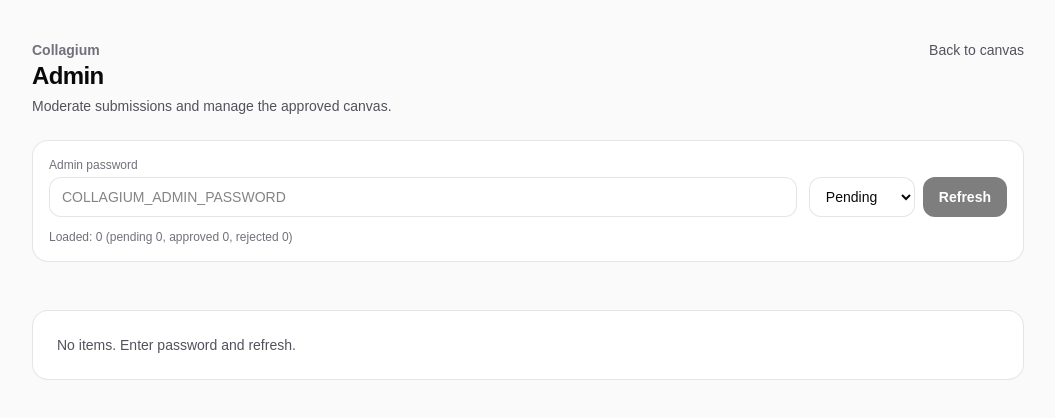
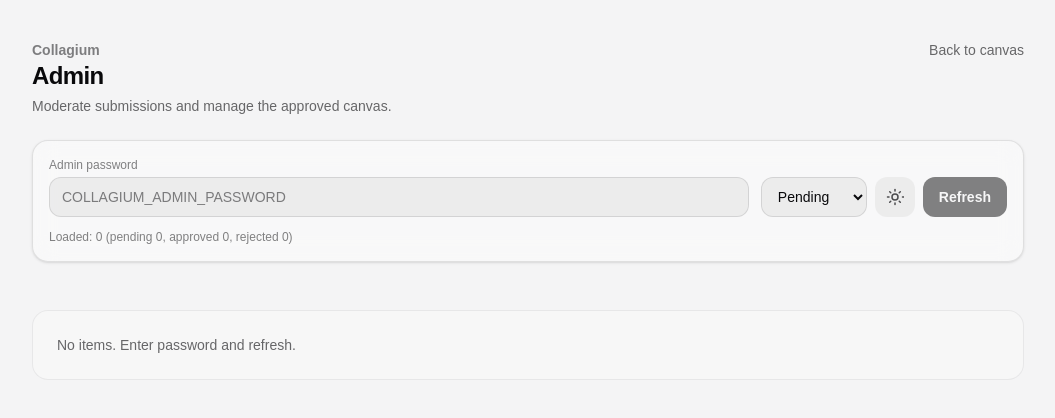
Before and after one commit to s4nj1th/collagium, a Next.js app: page /admin in a window 1280 px wide. Shown: the top 418 px of the page, without its empty margins (112-1167 px from the left). Built offline with nearby package versions, Linux system fonts and the light colour scheme.

Commit message:
feat: implement theme-aware styling and dark mode support across canvas UI components

```diff
--- a/app/admin/page.tsx
+++ b/app/admin/page.tsx
@@ -3,6 +3,7 @@
 import { useEffect, useMemo, useState } from "react";
 import { deleteImageAction, updateImageAction } from "@/app/lib/actions";
 import type { CollageImage, ImageStatus } from "@/app/lib/types";
+import { useThemeStore } from "@/app/lib/useThemeStore";
 
 type AdminImage = CollageImage;
 
@@ -37,6 +38,7 @@
   const [images, setImages] = useState<AdminImage[]>([]);
   const [error, setError] = useState<string | null>(null);
   const [busy, setBusy] = useState(false);
+  const { theme, toggleTheme } = useThemeStore();
 
   const canQuery = password.trim().length > 0;
 
@@ -106,33 +108,33 @@
   };
 
   return (
-    <div className="min-h-full bg-zinc-50 text-zinc-950 dark:bg-black dark:text-zinc-50">
+    <div className="min-h-screen bg-bg-app text-text-main transition-colors duration-300">
       <div className="mx-auto flex max-w-5xl flex-col gap-6 px-4 py-10">
         <div className="flex items-start justify-between gap-4">
           <div>
-            <div className="text-sm font-semibold text-zinc-500 dark:text-zinc-400">
+            <div className="text-sm font-semibold opacity-50">
               Collagium
             </div>
             <h1 className="text-2xl font-semibold tracking-tight">Admin</h1>
-            <p className="mt-1 text-sm text-zinc-600 dark:text-zinc-400">
+            <p className="mt-1 text-sm opacity-60">
               Moderate submissions and manage the approved canvas.
             </p>
           </div>
-          <a className="text-sm text-zinc-600 hover:text-zinc-950 dark:text-zinc-300 dark:hover:text-white" href="/">
+          <a className="text-sm opacity-60 hover:opacity-100 hover:underline transition-all" href="/">
             Back to canvas
           </a>
         </div>
 
-        <div className="rounded-2xl border border-black/10 bg-white p-4 dark:border-white/10 dark:bg-white/5">
+        <div className="rounded-2xl border border-border-glass bg-bg-glass p-4 shadow-sm backdrop-blur-md">
           <div className="flex flex-col gap-3 sm:flex-row sm:items-end sm:justify-between">
             <label className="flex flex-1 flex-col gap-1 text-sm">
-              <span className="text-xs text-zinc-500 dark:text-zinc-400">Admin password</span>
+              <span className="text-xs opacity-50">Admin password</span>
               <input
                 value={password}
                 onChange={(e) => setPassword(e.target.value)}
                 placeholder="COLLAGIUM_ADMIN_PASSWORD"
                 type="password"
-                className="h-10 rounded-xl border border-black/10 bg-white px-3 text-sm outline-none focus:ring-2 focus:ring-black/10 dark:border-white/10 dark:bg-black/40 dark:focus:ring-white/15"
+                className="h-10 rounded-xl border border-border-glass bg-black/5 dark:bg-white/5 px-3 text-sm outline-none focus:ring-2 focus:ring-black/10 dark:focus:ring-white/10"
               />
             </label>
 
@@ -140,14 +142,25 @@
               <select
                 value={status}
                 onChange={(e) => setStatus(e.target.value as ImageStatus)}
-                className="h-10 rounded-xl border border-black/10 bg-white px-3 text-sm dark:border-white/10 dark:bg-black/40"
+                className="h-10 rounded-xl border border-border-glass bg-black/5 dark:bg-white/5 px-3 text-sm outline-none"
               >
                 <option value="pending">Pending</option>
                 <option value="approved">Approved</option>
                 <option value="rejected">Rejected</option>
               </select>
               <button
-                className="h-10 rounded-xl bg-black px-4 text-sm font-semibold text-white hover:bg-zinc-800 disabled:opacity-50 dark:bg-white dark:text-black dark:hover:bg-zinc-200"
+                onClick={toggleTheme}
+                className="flex h-10 w-10 items-center justify-center rounded-xl bg-black/5 dark:bg-white/5 text-text-main/70 transition-colors hover:bg-black/10 dark:hover:bg-white/10 hover:text-text-main"
+                title={`Switch to ${theme === "dark" ? "light" : "dark"} mode`}
+              >
+                {theme === "dark" ? (
+                  <svg xmlns="http://www.w3.org/2000/svg" width="18" height="18" viewBox="0 0 24 24" fill="none" stroke="currentColor" strokeWidth="2" strokeLinecap="round" strokeLinejoin="round"><circle cx="12" cy="12" r="4"/><path d="M12 2v2"/><path d="M12 20v2"/><path d="m4.93 4.93 1.41 1.41"/><path d="m17.66 17.66 1.41 1.41"/><path d="M2 12h2"/><path d="M22 12h2"/><path d="m6.34 17.66-1.41 1.41"/><path d="m19.07 4.93-1.41 1.41"/></svg>
+                ) : (
+                  <svg xmlns="http://www.w3.org/2000/svg" width="18" height="18" viewBox="0 0 24 24" fill="none" stroke="currentColor" strokeWidth="2" strokeLinecap="round" strokeLinejoin="round"><path d="M12 3a6 6 0 0 0 9 9 9 9 0 1 1-9-9Z"/></svg>
+                )}
+              </button>
+              <button
+                className="h-10 rounded-xl bg-text-main px-4 text-sm font-bold text-bg-app hover:opacity-90 disabled:opacity-50"
                 onClick={() => void load()}
                 disabled={!canQuery || busy}
                 type="button"
@@ -157,7 +170,7 @@
             </div>
           </div>
 
-          <div className="mt-3 text-xs text-zinc-500 dark:text-zinc-400">
+          <div className="mt-3 text-xs opacity-50">
             Loaded: {images.length} (pending {counts.pending}, approved {counts.approved}, rejected{" "}
             {counts.rejected})
           </div>
@@ -168,23 +181,23 @@
           {images.map((img) => (
             <div
               key={img.id}
-              className="rounded-2xl border border-black/10 bg-white p-4 dark:border-white/10 dark:bg-white/5"
+              className="rounded-2xl border border-border-glass bg-bg-glass p-4 transition-all hover:border-text-main/20"
             >
               <div className="flex items-start justify-between gap-3">
                 <div className="min-w-0">
-                  <div className="truncate text-sm font-semibold">{img.id}</div>
-                  <div className="mt-1 text-xs text-zinc-500 dark:text-zinc-400">
+                  <div className="truncate text-sm font-semibold opacity-90">{img.id}</div>
+                  <div className="mt-1 text-xs opacity-50">
                     {new Date(img.created_at).toLocaleString()}
                   </div>
                 </div>
-                <div className="shrink-0 rounded-lg px-2 py-1 text-xs font-medium text-white/90 dark:text-black/80"
+                <div className="shrink-0 rounded-lg px-2 py-1 text-xs font-bold uppercase tracking-wider text-white/90 dark:text-black/80"
                   style={{
                     background:
                       img.status === "approved"
-                        ? "rgba(16,185,129,0.25)"
+                        ? "rgba(16,185,129,0.8)"
                         : img.status === "rejected"
-                          ? "rgba(239,68,68,0.25)"
-                          : "rgba(59,130,246,0.25)",
+                          ? "rgba(239,68,68,0.8)"
+                          : "rgba(59,130,246,0.8)",
                   }}
                 >
                   {img.status}
@@ -194,7 +207,7 @@
               <div className="mt-3 aspect-video w-full overflow-hidden rounded-xl bg-black/5 dark:bg-black/30 flex items-center justify-center p-4">
                 {img.element_type === "text" ? (
                   <div
-                    className="text-center text-xl text-zinc-800 dark:text-zinc-100"
+                    className="text-center text-xl"
                     style={{ fontFamily: "var(--font-caveat)" }}
                   >
                     {img.text_content}
@@ -211,34 +224,34 @@
               </div>
 
               <div className="mt-2 flex items-center gap-2">
-                <span className="rounded bg-zinc-100 px-1.5 py-0.5 text-[10px] font-bold uppercase tracking-wider text-zinc-500 dark:bg-zinc-800 dark:text-zinc-400">
+                <span className="rounded bg-black/5 dark:bg-white/5 px-1.5 py-0.5 text-[10px] font-bold uppercase tracking-wider opacity-60">
                   {img.element_type}
                 </span>
               </div>
 
-              <div className="mt-3 grid grid-cols-2 gap-3 text-xs text-zinc-600 dark:text-zinc-300">
+              <div className="mt-3 grid grid-cols-2 gap-3 text-xs opacity-70">
                 <div>
-                  <div className="text-[11px] text-zinc-500 dark:text-zinc-400">x / y</div>
+                  <div className="text-[11px] opacity-60">x / y</div>
                   <div className="font-mono">
                     {Math.round(img.x)} / {Math.round(img.y)}
                   </div>
                 </div>
                 <div>
-                  <div className="text-[11px] text-zinc-500 dark:text-zinc-400">rot / scale</div>
+                  <div className="text-[11px] opacity-60">rot / scale</div>
                   <div className="font-mono">
                     {Math.round(img.rotation)}° / {img.scale.toFixed(2)}
                   </div>
                 </div>
                 <div>
-                  <div className="text-[11px] text-zinc-500 dark:text-zinc-400">z</div>
+                  <div className="text-[11px] opacity-60">z</div>
                   <div className="font-mono">{img.z_index}</div>
                 </div>
                 <div>
-                  <div className="text-[11px] text-zinc-500 dark:text-zinc-400">locked</div>
+                  <div className="text-[11px] opacity-60">locked</div>
                   <div className="font-mono">{img.locked ? "true" : "false"}</div>
                 </div>
                 <div>
-                  <div className="text-[11px] text-zinc-500 dark:text-zinc-400">frame</div>
+                  <div className="text-[11px] opacity-60">frame</div>
                   <div className="font-mono capitalize">{img.frame || "none"}</div>
                 </div>
               </div>
@@ -246,7 +259,7 @@
               <div className="mt-4 flex flex-wrap gap-2">
                 {img.status !== "approved" ? (
                   <button
-                    className="h-9 rounded-xl bg-emerald-500/15 px-3 text-sm font-semibold text-emerald-700 hover:bg-emerald-500/20 disabled:opacity-50 dark:text-emerald-200"
+                    className="h-9 rounded-xl bg-emerald-500/10 px-3 text-sm font-semibold text-emerald-600 dark:text-emerald-400 hover:bg-emerald-500/20 disabled:opacity-50"
                     onClick={() => void patch(img.id, { status: "approved" })}
                     disabled={!canQuery || busy}
                     type="button"
@@ -256,7 +269,7 @@
                 ) : null}
                 {img.status !== "rejected" ? (
                   <button
-                    className="h-9 rounded-xl bg-red-500/15 px-3 text-sm font-semibold text-red-700 hover:bg-red-500/20 disabled:opacity-50 dark:text-red-200"
+                    className="h-9 rounded-xl bg-red-500/10 px-3 text-sm font-semibold text-red-600 dark:text-red-400 hover:bg-red-500/20 disabled:opacity-50"
                     onClick={() => void patch(img.id, { status: "rejected" })}
                     disabled={!canQuery || busy}
                     type="button"
@@ -265,7 +278,7 @@
                   </button>
                 ) : null}
                 <button
-                  className="h-9 rounded-xl bg-black/5 px-3 text-sm font-semibold text-zinc-800 hover:bg-black/10 disabled:opacity-50 dark:bg-white/10 dark:text-white dark:hover:bg-white/15"
+                  className="h-9 rounded-xl bg-black/5 dark:bg-white/5 px-3 text-sm font-semibold opacity-70 hover:opacity-100 hover:bg-black/10 dark:hover:bg-white/10 disabled:opacity-50"
                   onClick={() => void patch(img.id, { locked: !img.locked })}
                   disabled={!canQuery || busy}
                   type="button"
@@ -273,7 +286,7 @@
                   {img.locked ? "Unlock" : "Lock"}
                 </button>
                 <button
-                  className="h-9 rounded-xl bg-black/5 px-3 text-sm font-semibold text-zinc-800 hover:bg-black/10 disabled:opacity-50 dark:bg-white/10 dark:text-white dark:hover:bg-white/15"
+                  className="h-9 rounded-xl bg-black/5 dark:bg-white/5 px-3 text-sm font-semibold opacity-70 hover:opacity-100 hover:bg-black/10 dark:hover:bg-white/10 disabled:opacity-50"
                   onClick={() => void bringToFront(img.id)}
                   disabled={!canQuery || busy}
                   type="button"
@@ -281,7 +294,7 @@
                   Bring Front
                 </button>
                 <button
-                  className="h-9 rounded-xl bg-black/5 px-3 text-sm font-semibold text-zinc-800 hover:bg-black/10 disabled:opacity-50 dark:bg-white/10 dark:text-white dark:hover:bg-white/15"
+                  className="h-9 rounded-xl bg-black/5 dark:bg-white/5 px-3 text-sm font-semibold opacity-70 hover:opacity-100 hover:bg-black/10 dark:hover:bg-white/10 disabled:opacity-50"
                   onClick={() => void sendToBack(img.id)}
                   disabled={!canQuery || busy}
                   type="button"
@@ -302,7 +315,7 @@
         </div>
 
         {images.length === 0 ? (
-          <div className="rounded-2xl border border-black/10 bg-white p-6 text-sm text-zinc-600 dark:border-white/10 dark:bg-white/5 dark:text-zinc-300">
+          <div className="rounded-2xl border border-border-glass bg-bg-glass p-6 text-sm opacity-60">
             No items. Enter password and refresh.
           </div>
         ) : null}
--- a/app/globals.css
+++ b/app/globals.css
@@ -1,28 +1,44 @@
 @import "tailwindcss";
 
 :root {
-  --background: #ffffff;
-  --foreground: #171717;
+  --bg-app: #f4f4f5;
+  --text-main: #09090b;
+  --bg-glass: rgba(255, 255, 255, 0.4);
+  --border-glass: rgba(0, 0, 0, 0.1);
+  --canvas-bg: #e4e4e7;
+  --canvas-grid: rgba(0, 0, 0, 0.05);
+}
+
+.dark {
+  --bg-app: #0a0a0a;
+  --text-main: #ffffff;
+  --bg-glass: rgba(0, 0, 0, 0.4);
+  --border-glass: rgba(255, 255, 255, 0.1);
+  --canvas-bg: #000000;
+  --canvas-grid: rgba(255, 255, 255, 0.05);
 }
 
 @theme inline {
-  --color-background: var(--background);
-  --color-foreground: var(--foreground);
+  --color-bg-app: var(--bg-app);
+  --color-text-main: var(--text-main);
+  --color-bg-glass: var(--bg-glass);
+  --color-border-glass: var(--border-glass);
+
   --font-sans: var(--font-geist-sans);
   --font-mono: var(--font-geist-mono);
 }
 
-@media (prefers-color-scheme: dark) {
-  :root {
-    --background: #0a0a0a;
-    --foreground: #ededed;
-  }
+body {
+  background: var(--bg-app);
+  color: var(--text-main);
+  font-family: Arial, Helvetica, sans-serif;
+  transition: background-color 0.3s ease, color 0.3s ease;
 }
 
-body {
-  background: var(--background);
-  color: var(--foreground);
-  font-family: Arial, Helvetica, sans-serif;
+button,
+[role="button"],
+a {
+  cursor: pointer;
 }
 
 html,
--- /dev/null
+++ b/app/lib/useThemeStore.ts
@@ -0,0 +1,44 @@
+"use client";
+
+import { create } from "zustand";
+import { persist } from "zustand/middleware";
+
+type Theme = "light" | "dark";
+
+type ThemeState = {
+  theme: Theme;
+  toggleTheme: () => void;
+  setTheme: (theme: Theme) => void;
+};
+
+export const useThemeStore = create<ThemeState>()(
+  persist(
+    (set, get) => ({
+      theme: "dark", // default
+      toggleTheme: () => {
+        const next = get().theme === "dark" ? "light" : "dark";
+        set({ theme: next });
+        applyTheme(next);
+      },
+      setTheme: (theme) => {
+        set({ theme });
+        applyTheme(theme);
+      },
+    }),
+    {
+      name: "collagium-theme",
+      onRehydrateStorage: () => (state) => {
+        if (state) applyTheme(state.theme);
+      },
+    }
+  )
+);
+
+function applyTheme(theme: Theme) {
+  if (typeof window === "undefined") return;
+  if (theme === "dark") {
+    document.documentElement.classList.add("dark");
+  } else {
+    document.documentElement.classList.remove("dark");
+  }
+}
--- a/app/ui/CollageCanvasPage.tsx
+++ b/app/ui/CollageCanvasPage.tsx
@@ -7,12 +7,14 @@
 import { createClient } from "@/utils/supabase/client";
 import { useRef } from "react";
 import { Lightbox } from "@/app/ui/canvas/Lightbox";
+import { useThemeStore } from "@/app/lib/useThemeStore";
 
 export function CollageCanvasPage() {
   const canvasRef = useRef<CollageCanvasHandle>(null);
   const [approved, setApproved] = useState<CollageImage[]>([]);
   const [refreshKey, setRefreshKey] = useState(0);
   const [isCollapsed, setIsCollapsed] = useState(false);
+  const { theme, toggleTheme } = useThemeStore();
 
   // Initial fetch
   useEffect(() => {
@@ -52,35 +54,47 @@
   }, []);
 
   return (
-    <div className="relative flex-1 bg-zinc-950 text-zinc-50 overflow-hidden flex flex-col">
+    <div className="relative flex-1 bg-bg-app text-text-main overflow-hidden flex flex-col">
       <CollageCanvas ref={canvasRef} images={approved} />
 
       <div className="pointer-events-none absolute inset-x-0 top-0 flex justify-center p-3 sm:p-5">
-        <div className="pointer-events-auto w-full max-w-xl overflow-hidden rounded-[2rem] border border-white/10 bg-black/40 shadow-2xl shadow-black/80 backdrop-blur-3xl transition-all duration-500 ease-in-out">
+        <div className="pointer-events-auto w-full max-w-xl overflow-hidden rounded-[2rem] border border-border-glass bg-bg-glass shadow-2xl shadow-black/10 backdrop-blur-3xl transition-all duration-500 ease-in-out">
           <div className="flex items-center justify-between gap-3 px-6 py-4">
             <div className="flex items-center gap-3">
               <button
                 onClick={() => setIsCollapsed(!isCollapsed)}
-                className="flex h-8 w-8 items-center justify-center rounded-full bg-white/5 text-white/40 transition-all hover:bg-white/10 hover:text-white"
+                className="flex h-8 w-8 items-center justify-center rounded-full bg-black/5 dark:bg-white/5 text-text-main/40 transition-all hover:bg-black/10 dark:hover:bg-white/10 hover:text-text-main"
+                title={isCollapsed ? "Expand Tools" : "Collapse Tools"}
               >
                 <div className={`transition-transform duration-300 ${isCollapsed ? "-rotate-90" : "rotate-0"}`}>
                   <svg xmlns="http://www.w3.org/2000/svg" width="18" height="18" viewBox="0 0 24 24" fill="none" stroke="currentColor" strokeWidth="2.5" strokeLinecap="round" strokeLinejoin="round"><path d="m6 9 6 6 6-6"/></svg>
                 </div>
               </button>
-              <div className="text-lg font-bold tracking-tight text-white">
+              <div className="text-lg font-bold tracking-tight text-text-main">
                 Collagium
               </div>
             </div>
 
             <div className="flex items-center gap-2">
               <button
+                onClick={toggleTheme}
+                className="flex h-8 w-8 items-center justify-center rounded-full bg-black/5 dark:bg-white/5 text-text-main/70 transition-colors hover:bg-black/10 dark:hover:bg-white/10 hover:text-text-main"
+                title={`Switch to ${theme === "dark" ? "light" : "dark"} mode`}
+              >
+                {theme === "dark" ? (
+                  <svg xmlns="http://www.w3.org/2000/svg" width="16" height="16" viewBox="0 0 24 24" fill="none" stroke="currentColor" strokeWidth="2" strokeLinecap="round" strokeLinejoin="round"><circle cx="12" cy="12" r="4"/><path d="M12 2v2"/><path d="M12 20v2"/><path d="m4.93 4.93 1.41 1.41"/><path d="m17.66 17.66 1.41 1.41"/><path d="M2 12h2"/><path d="M22 12h2"/><path d="m6.34 17.66-1.41 1.41"/><path d="m19.07 4.93-1.41 1.41"/></svg>
+                ) : (
+                  <svg xmlns="http://www.w3.org/2000/svg" width="16" height="16" viewBox="0 0 24 24" fill="none" stroke="currentColor" strokeWidth="2" strokeLinecap="round" strokeLinejoin="round"><path d="M12 3a6 6 0 0 0 9 9 9 9 0 1 1-9-9Z"/></svg>
+                )}
+              </button>
+              <button
                 onClick={() => canvasRef.current?.download()}
-                className="rounded-full bg-white/5 px-3 py-1 text-[11px] font-semibold text-white/70 transition-colors hover:bg-white/10 hover:text-white"
+                className="rounded-full bg-black/5 dark:bg-white/5 px-3 py-1 text-[11px] font-semibold text-text-main/70 transition-colors hover:bg-black/10 dark:hover:bg-white/10 hover:text-text-main"
               >
                 Snapshot
               </button>
               <a
-                className="rounded-full bg-white/5 px-3 py-1 text-[11px] font-semibold text-white/70 transition-colors hover:bg-white/10 hover:text-white"
+                className="rounded-full bg-black/5 dark:bg-white/5 px-3 py-1 text-[11px] font-semibold text-text-main/70 transition-colors hover:bg-black/10 dark:hover:bg-white/10 hover:text-text-main"
                 href="/admin"
               >
                 Admin
@@ -94,7 +108,7 @@
             }`}
           >
             <div className="overflow-hidden">
-              <div className="border-t border-white/5 px-6 pb-6 pt-4">
+              <div className="border-t border-border-glass px-6 pb-6 pt-4">
                 <UploadPanel onSubmitted={() => setRefreshKey((k) => k + 1)} />
               </div>
             </div>
--- a/app/ui/canvas/CollageCanvas.tsx
+++ b/app/ui/canvas/CollageCanvas.tsx
@@ -168,6 +168,7 @@
 }
 import { useCanvasStore } from "@/app/ui/canvas/useCanvasStore";
 import { usePlacementStore } from "@/app/ui/canvas/usePlacementStore";
+import { useThemeStore } from "@/app/lib/useThemeStore";
 
 function useWindowSize() {
   const [size, setSize] = useState({ w: 800, h: 600 });
@@ -201,6 +202,7 @@
     const { w, h } = useWindowSize();
     const { stageScale, stageX, stageY, setViewport, setViewingElement } = useCanvasStore();
     const placement = usePlacementStore();
+    const theme = useThemeStore((s) => s.theme);
 
     useImperativeHandle(ref, () => ({
       download: () => {
@@ -336,12 +338,19 @@
         className="touch-none select-none"
       >
         <Layer>
-          <Rect x={-200000} y={-200000} width={400000} height={400000} fill="#000000" opacity={0.0} />
+          {/* background */}
+          <Rect
+            x={-200000} y={-200000} width={400000} height={400000}
+            fill={theme === "dark" ? "#000000" : "#f4f4f5"}
+          />
         </Layer>
 
         <Layer>
           {/* faint grid */}
-          <Rect x={-200000} y={-200000} width={400000} height={400000} fill="#0a0a0a" opacity={0} />
+          <Rect
+            x={-200000} y={-200000} width={400000} height={400000}
+            fill={theme === "dark" ? "#0a0a0a" : "#e4e4e7"}
+          />
         </Layer>
 
         <Layer>
```
Also changed, not shown: app/ui/canvas/Lightbox.tsx (+7 -7 lines), app/ui/canvas/UploadPanel.tsx (+19 -19 lines).
